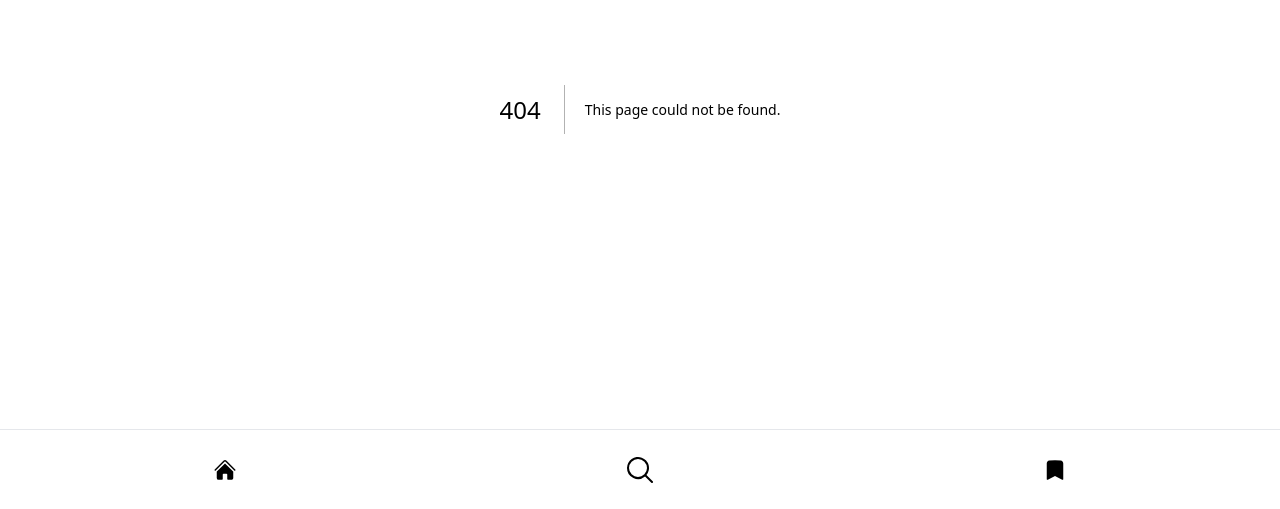
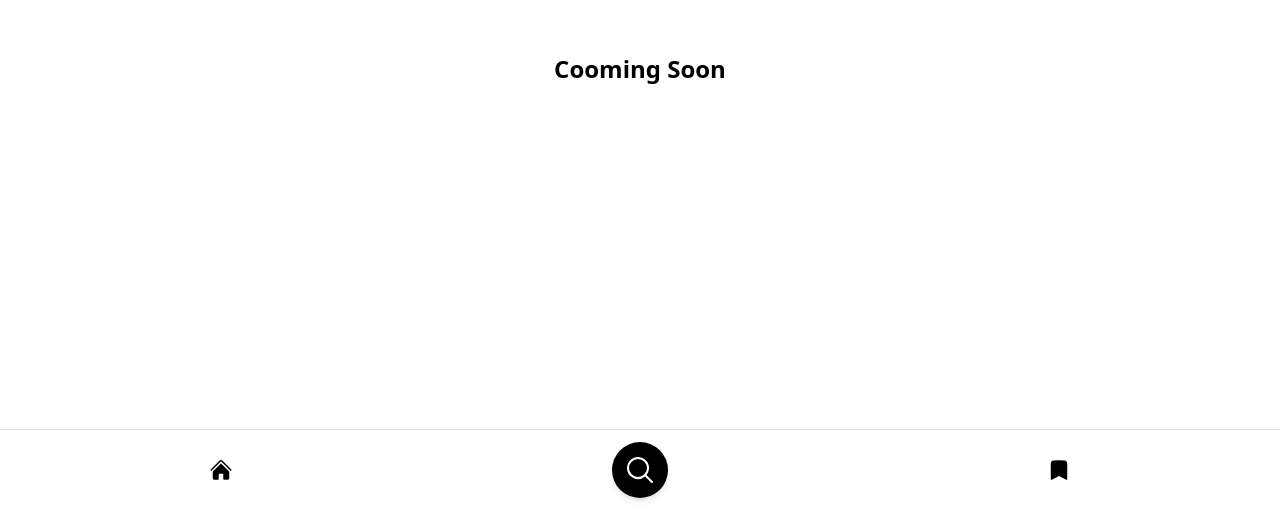
Before and after one commit to mugni1/ManhwaMu-komik-app, a Next.js app: page /search in a window 1280 px wide. Before the commit this address had no page. Shown: the part 291-800 px from the top of the page. Built offline with nearby package versions, Linux system fonts and the light colour scheme.

Commit message:
add search and bookmark page

```diff
--- /dev/null
+++ b/src/app/bookmark/page.jsx
@@ -0,0 +1,7 @@
+export default function Bookmark() {
+  return (
+    <main className="w-full h-screen flex  justify-center items-center">
+      <h1 className="font-bold text-2xl mb-20">Cooming Soon</h1>
+    </main>
+  );
+}
--- /dev/null
+++ b/src/app/search/page.jsx
@@ -0,0 +1,7 @@
+export default function Search() {
+  return (
+    <main className="w-full h-screen flex  justify-center items-center">
+      <h1 className="font-bold text-2xl mb-20">Cooming Soon</h1>
+    </main>
+  );
+}
--- a/src/components/Navbar.jsx
+++ b/src/components/Navbar.jsx
@@ -22,7 +22,13 @@ export default function Navbar() {
           <path d="m12 5.432 8.159 8.159c.03.03.06.058.091.086v6.198c0 1.035-.84 1.875-1.875 1.875H15a.75.75 0 0 1-.75-.75v-4.5a.75.75 0 0 0-.75-.75h-3a.75.75 0 0 0-.75.75V21a.75.75 0 0 1-.75.75H5.625a1.875 1.875 0 0 1-1.875-1.875v-6.198a2.29 2.29 0 0 0 .091-.086L12 5.432Z" />
         </svg>
       </Link>
-      <Link href="/search">
+      <Link
+        href="/search"
+        className={`${
+          pathName == "/search" &&
+          "bg-black rounded-full shadow-md transition-all ease-in-out  p-3 text-white"
+        }`}
+      >
         <svg
           xmlns="http://www.w3.org/2000/svg"
           viewBox="0 0 24 24"
@@ -36,7 +42,13 @@ export default function Navbar() {
           />
         </svg>
       </Link>
-      <Link href="/bookmark">
+      <Link
+        href="/bookmark"
+        className={`${
+          pathName == "/bookmark" &&
+          "bg-black rounded-full shadow-md transition-all ease-in-out  p-3 text-white"
+        }`}
+      >
         <svg
           xmlns="http://www.w3.org/2000/svg"
           viewBox="0 0 24 24"
```
